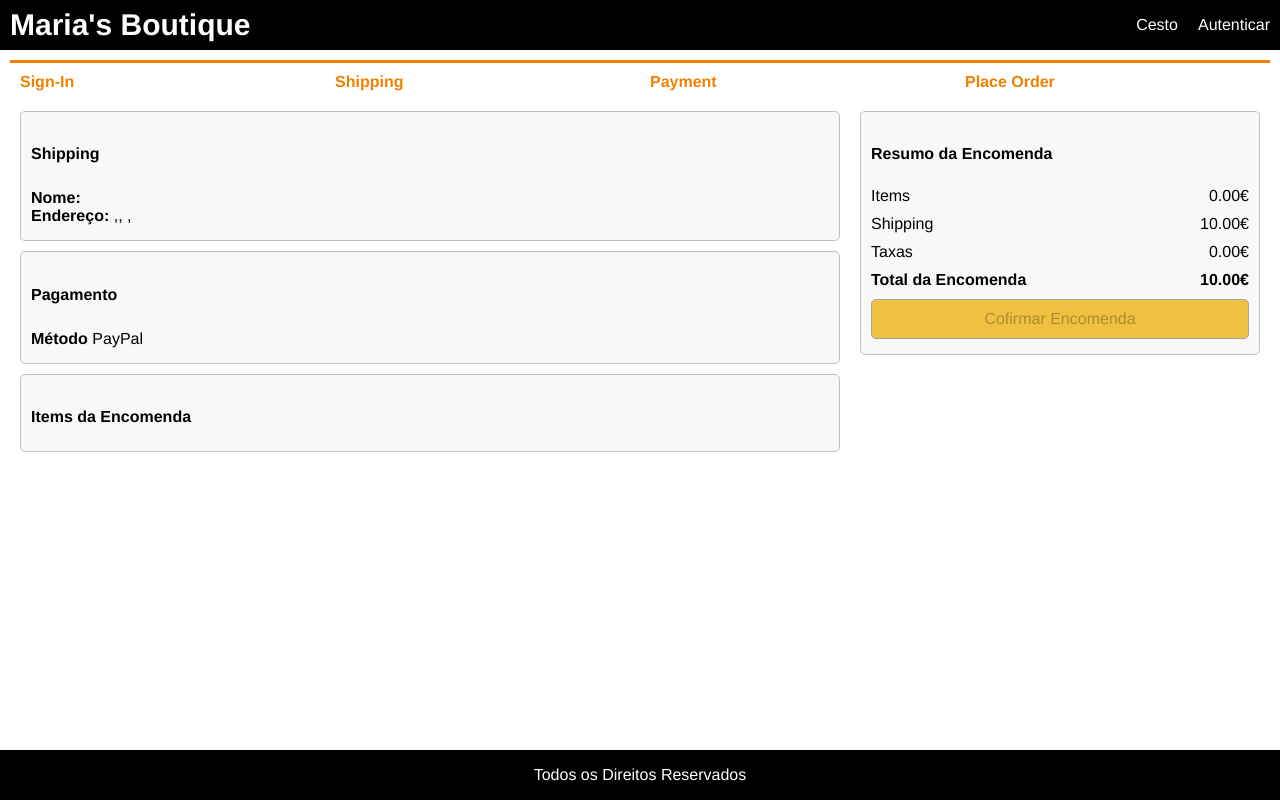
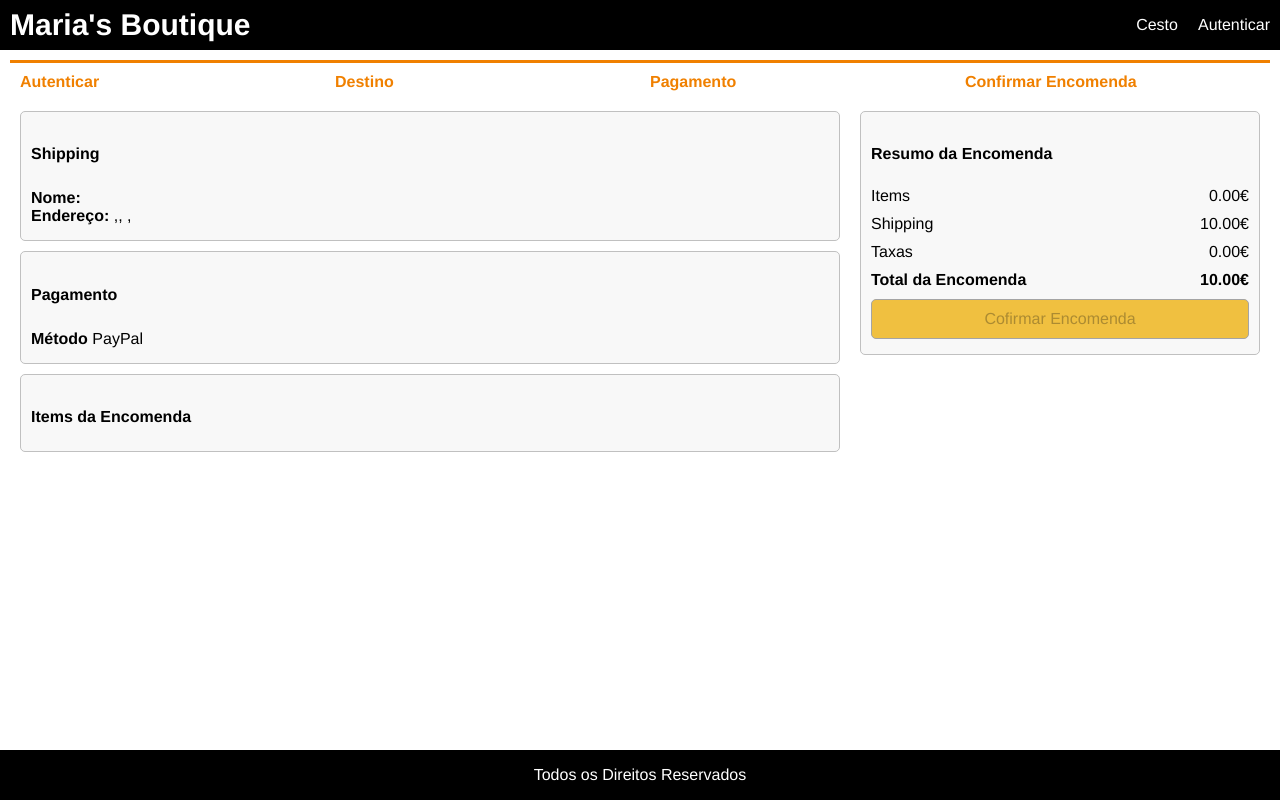
Before and after one commit to alejanglez/mariasboutique-app, a React (Create React App) app in the folder frontend/: page /placeorder in a window 1280 px wide. Built offline with nearby package versions, Linux system fonts and the light colour scheme.

Commit message:
Transaltion2

```diff
--- a/frontend/src/components/CheckoutSteps.js
+++ b/frontend/src/components/CheckoutSteps.js
@@ -3,10 +3,10 @@ import React from 'react';
 export default function CheckoutSteps(props) {
   return (
     <div className="row checkout-steps">
-      <div className={props.step1 ? 'active' : ''}>Sign-In</div>
-      <div className={props.step2 ? 'active' : ''}>Shipping</div>
-      <div className={props.step3 ? 'active' : ''}>Payment</div>
-      <div className={props.step4 ? 'active' : ''}>Place Order</div>
+      <div className={props.step1 ? 'active' : ''}>Autenticar</div>
+      <div className={props.step2 ? 'active' : ''}>Destino</div>
+      <div className={props.step3 ? 'active' : ''}>Pagamento</div>
+      <div className={props.step4 ? 'active' : ''}>Confirmar Encomenda</div>
     </div>
   );
 }
```
Also changed, not shown: 1 other file (tests, documents, lock files or other folders).
